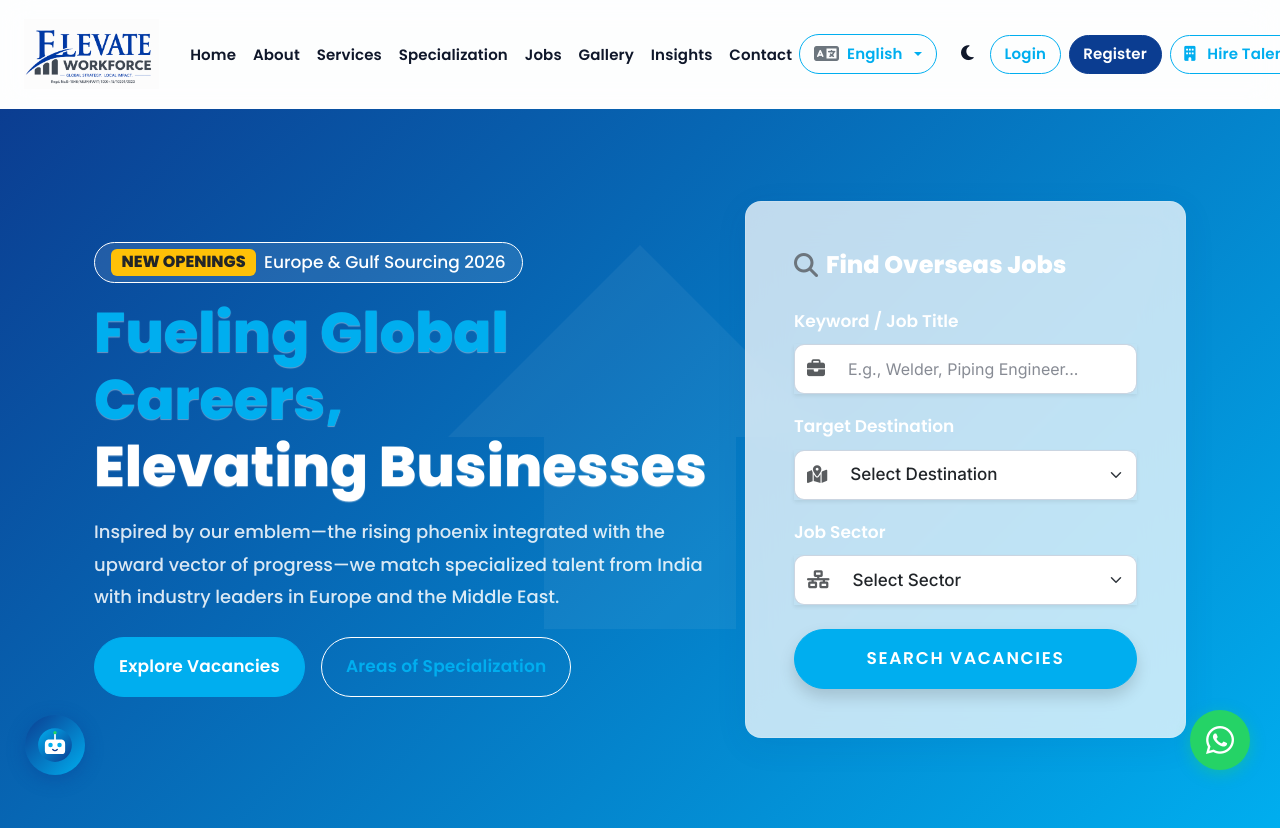
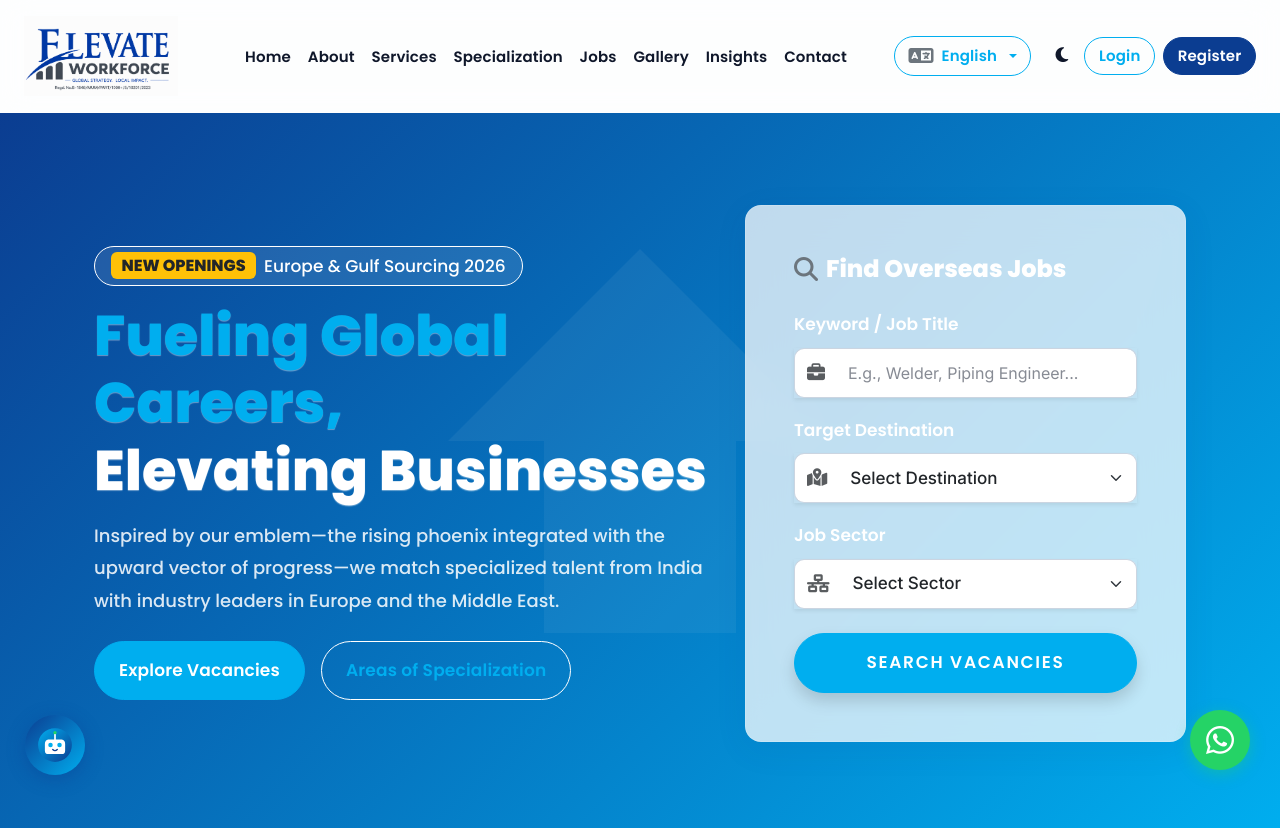
Before and after one commit to furquankafil/elevate-workforce, a Django app: page / in a window 1280 px wide. Shown: the top 828 px of the page. Run offline with Django 5.2, Linux system fonts and the light colour scheme; data that the repository does not hold is empty; some libraries are stand-ins or nearby versions.

Commit message:
Final navbar update

```diff
--- a/static/css/style.css
+++ b/static/css/style.css
@@ -218,20 +218,20 @@ p {
     z-index: 1030;
 }
 
-.navbar-brand {
-    padding-top: 0.2rem;
-    padding-bottom: 0.2rem;
+.navbar-brand{
+    padding-top: 0;
+    padding-bottom: 0;
+    margin-right: 12px;
     flex-shrink: 0;
 }
 
-.navbar-brand-logo {
-    height: clamp(70px, 5vw, 85px);
+.navbar-brand-logo{
+    height: clamp(80px, 5.5vw, 100px);
     width: auto;
     max-width: 100%;
     object-fit: contain;
     display: block;
 }
-
 .logo-text {
     font-size: 22px;
     font-weight: 700;
--- a/templates/components/navbar.html
+++ b/templates/components/navbar.html
@@ -133,11 +133,6 @@
                         Register
                     </a>
 
-                    <a href="{% url 'core:contact' %}"
-                       class="btn btn-outline-custom poppins-semibold py-2 px-3 navbar-action-btn">
-                        <i class="fa-solid fa-building me-2"></i> Hire Talent
-                    </a>
-
                 {% endif %}
 
             </div>
```
